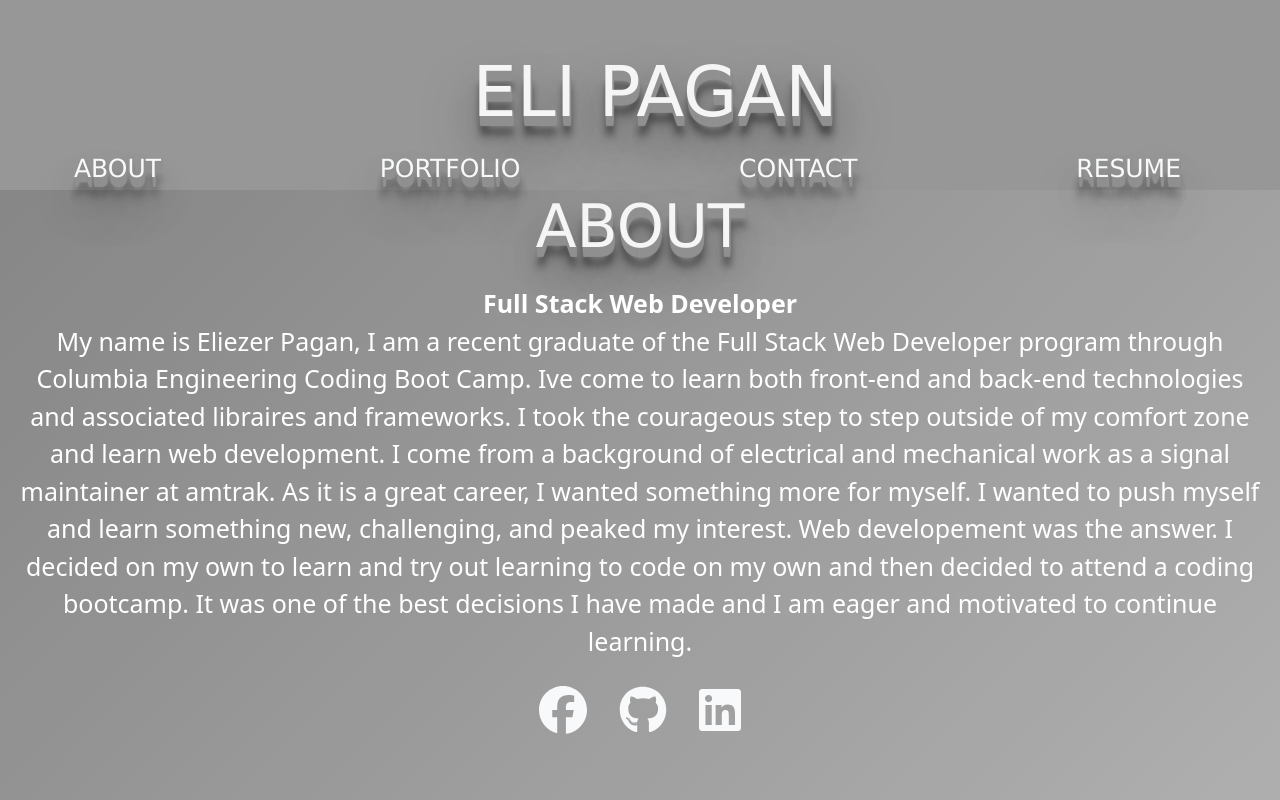
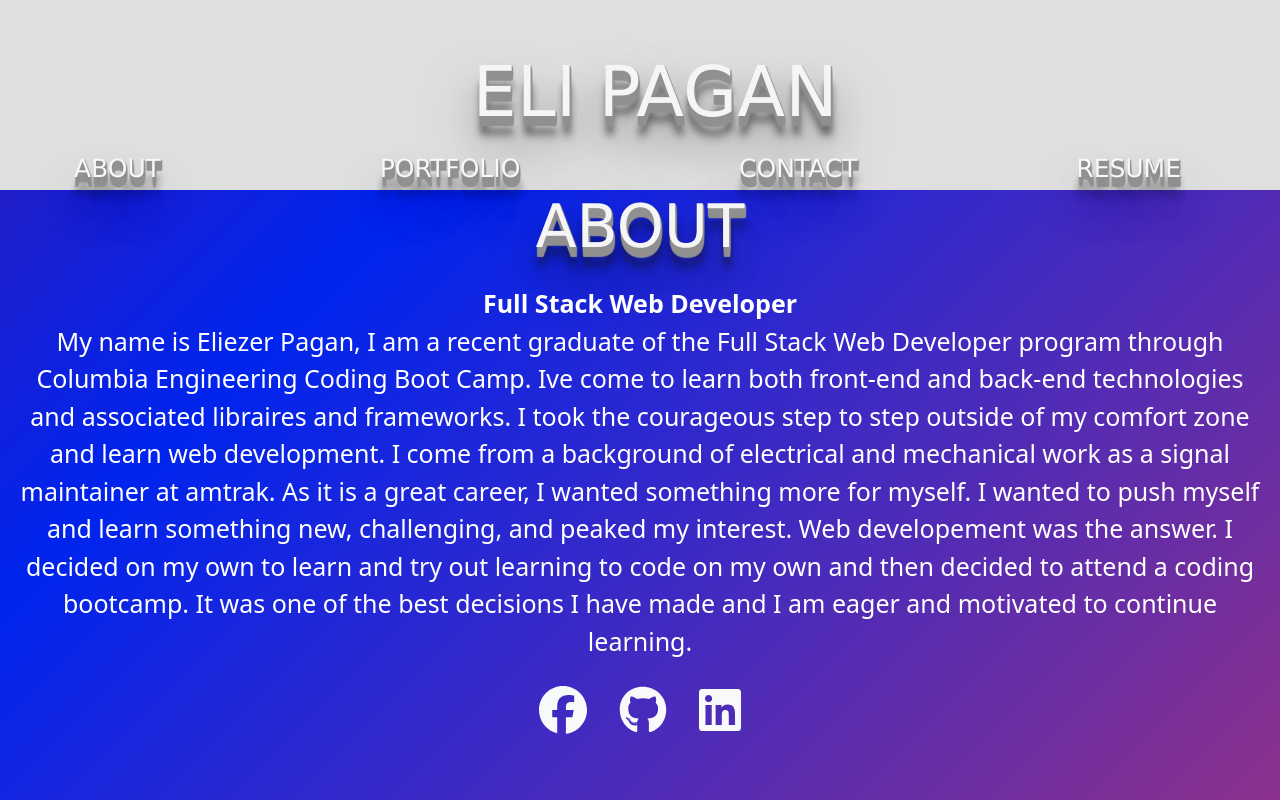
Before and after one commit to EliP2389/eli-portfolio, a React (Create React App) app: page / in a window 1280 px wide. Built offline with nearby package versions, Linux system fonts and the light colour scheme.

Commit message:
css fixes

```diff
--- a/src/components/Nav.css
+++ b/src/components/Nav.css
@@ -6,7 +6,7 @@
     position: relative;
     height: 250px;
     object-fit: contain; */
-    background-color: rgb(151, 151, 151);
+    background-color: rgb(223, 223, 223);
 }
 
 .nav_content{
--- a/src/index.css
+++ b/src/index.css
@@ -11,7 +11,7 @@ body {
     sans-serif;
   -webkit-font-smoothing: antialiased;
   -moz-osx-font-smoothing: grayscale;
-  background: linear-gradient(-45deg, #c9c9c9, #8f8f8f, #585858, #cecece);
+  background: linear-gradient(-45deg, #ff3b3b, #0024ee, #d10000, #00a2ff);
   background-size: 400% 400%;
   animation: gradient 15s ease infinite;
 }
```
